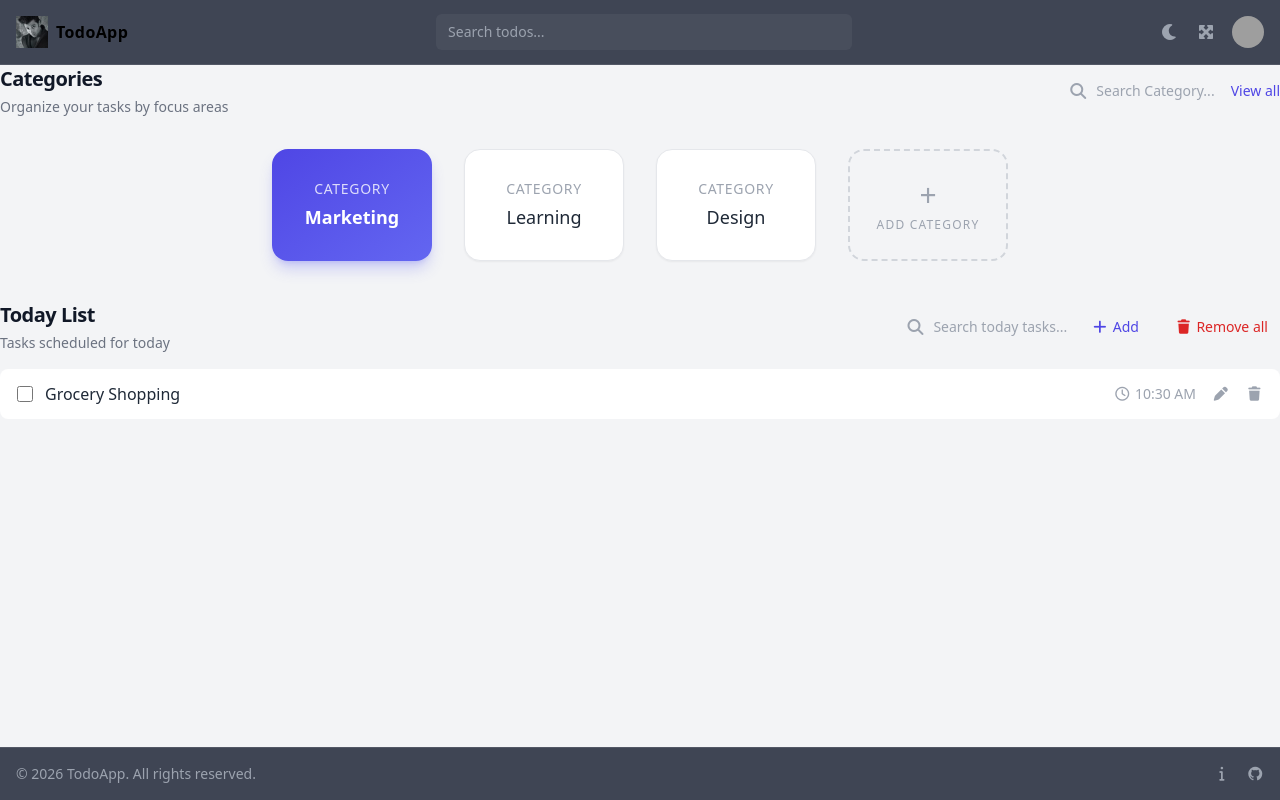
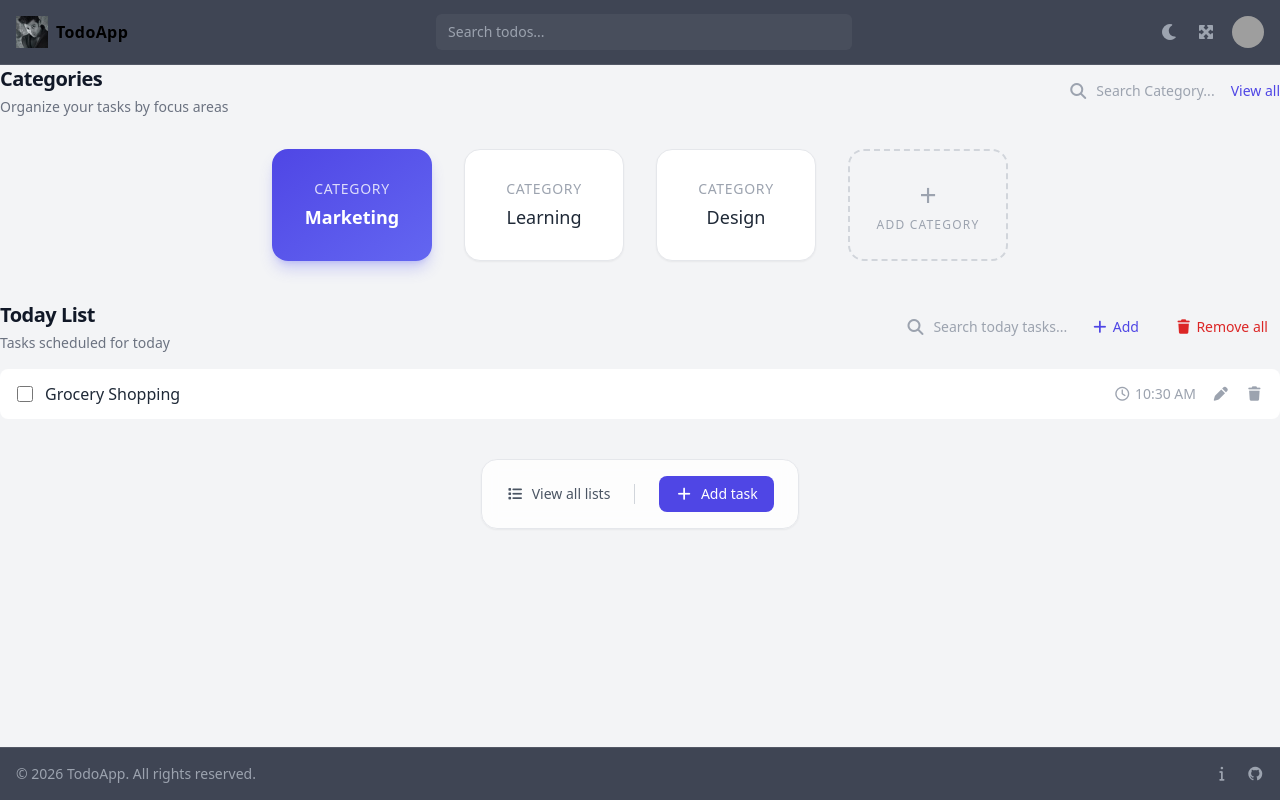
Before and after one commit to abhishekdound/ProgressProject, an Angular app: page /home in a window 1280 px wide. Built offline with nearby package versions, Linux system fonts and the light colour scheme; grey boxes are pictures that could not be loaded.

Commit message:
bottom-actions of home-content structure made

```diff
--- /dev/null
+++ b/src/app/mainContent/home-content/bottom-actions/bottom-actions.html
@@ -0,0 +1,42 @@
+<section
+  class="mt-10 mb-6
+         flex justify-center"
+>
+  <div
+    class="flex items-center gap-6
+           rounded-2xl
+           bg-white/80 dark:bg-slate-900/80
+           backdrop-blur
+           border border-gray-200 dark:border-white/10
+           px-6 py-4
+           shadow-sm"
+  >
+    <!-- View All Lists -->
+    <button
+      class="flex items-center gap-2
+             text-sm font-medium
+             text-gray-600 dark:text-gray-300
+             hover:text-indigo-600 dark:hover:text-indigo-400
+             transition"
+    >
+      <i class="fa-solid fa-list"></i>
+      View all lists
+    </button>
+
+    <!-- Divider -->
+    <span class="h-5 w-px bg-gray-300 dark:bg-white/20"></span>
+
+    <!-- Add Task -->
+    <button
+      class="flex items-center gap-2
+             rounded-lg
+             bg-indigo-600 px-4 py-2
+             text-sm font-medium text-white
+             hover:bg-indigo-700
+             transition"
+    >
+      <i class="fa-solid fa-plus"></i>
+      Add task
+    </button>
+  </div>
+</section>
--- a/src/app/mainContent/home/home.html
+++ b/src/app/mainContent/home/home.html
@@ -4,3 +4,6 @@
 <div>
   <app-list></app-list>
 </div>
+<div>
+  <app-bottom-actions></app-bottom-actions>
+</div>
--- a/src/app/mainContent/home/home.ts
+++ b/src/app/mainContent/home/home.ts
@@ -1,10 +1,11 @@
 import { Component } from '@angular/core';
 import { Category } from "../home-content/category/category";
 import { List } from '../home-content/list/list';
+import { BottomActions } from "../home-content/bottom-actions/bottom-actions";
 
 @Component({
   selector: 'app-home',
-  imports: [Category,List],
+  imports: [Category, List, BottomActions],
   templateUrl: './home.html',
   styleUrl: './home.scss',
 })
```
Also changed, not shown: src/app/mainContent/home-content/bottom-actions/bottom-actions.ts (added, +11 -0 lines), src/app/mainContent/home-content/bottom-actions/bottom-actions.scss (added), 1 other file (tests, documents, lock files or other folders).
